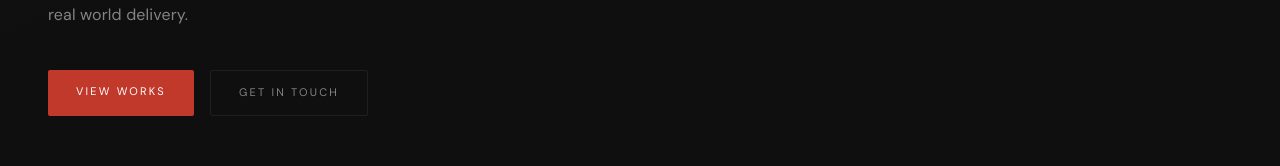
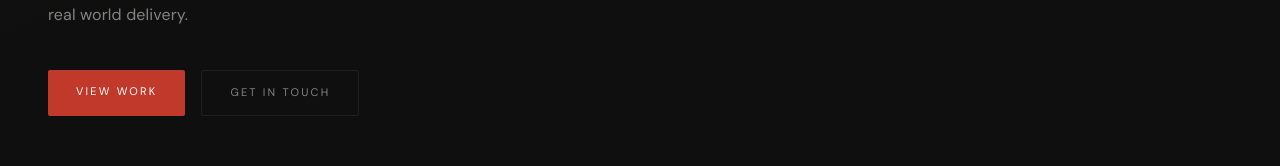
Before and after one commit to Naji-Ullah/portfolio-me, a React (Vite) app: page / in a window 1280 px wide. Shown: the part 553-719 px from the top of the page. Built offline with nearby package versions, Linux system fonts and the light colour scheme.

Commit message:
feat: enhance button styles and add hover effects for 'View Work' button

```diff
--- a/src/components/Hero.jsx
+++ b/src/components/Hero.jsx
@@ -20,7 +20,9 @@ export default function Hero() {
           and real world delivery.
         </p>
         <div className="hero__cta-row">
-          <Button href="#projects">View Works</Button>
+          <Button href="#projects" className="btn--view-work">
+            View Work
+          </Button>
           <Button href="#contact" variant="ghost">
             Get in Touch
           </Button>
--- a/src/components/ui/Button.jsx
+++ b/src/components/ui/Button.jsx
@@ -1,8 +1,14 @@
-export default function Button({ href, variant = "primary", children, ...props }) {
-  const className = `btn btn--${variant}`;
+export default function Button({
+  href,
+  variant = "primary",
+  className = "",
+  children,
+  ...props
+}) {
+  const buttonClassName = `btn btn--${variant} ${className}`.trim();
 
   return (
-    <a href={href} className={className} {...props}>
+    <a href={href} className={buttonClassName} {...props}>
       {children}
     </a>
   );
--- a/src/styles/portfolio.css
+++ b/src/styles/portfolio.css
@@ -103,6 +103,66 @@ body {
 .btn--ghost:hover {
   border-color: var(--red);
   color: var(--text);
+}
+
+.btn--view-work {
+  position: relative;
+  overflow: hidden;
+  will-change: transform;
+}
+
+.btn--view-work::after {
+  content: "";
+  position: absolute;
+  top: 0;
+  left: -130%;
+  width: 45%;
+  height: 100%;
+  background: linear-gradient(
+    100deg,
+    transparent 20%,
+    rgba(255, 255, 255, 0.24) 50%,
+    transparent 80%
+  );
+  transform: skewX(-20deg);
+  pointer-events: none;
+}
+
+.btn--view-work:hover {
+  transform: translateY(-2px) scale(1.015);
+  animation: viewWorkFloat 0.8s ease;
+}
+
+.btn--view-work:hover::after {
+  animation: viewWorkSheen 0.9s ease;
+}
+
+@keyframes viewWorkFloat {
+  0%,
+  100% {
+    transform: translateY(0);
+  }
+  50% {
+    transform: translateY(-2px);
+  }
+}
+
+@keyframes viewWorkSheen {
+  0%,
+  55% {
+    left: -130%;
+  }
+  100% {
+    left: 150%;
+  }
+}
+
+@media (prefers-reduced-motion: reduce) {
+  .btn--view-work,
+  .btn--view-work:hover,
+  .btn--view-work:hover::after {
+    animation: none;
+  }
 }
 
 /* nav */
```
